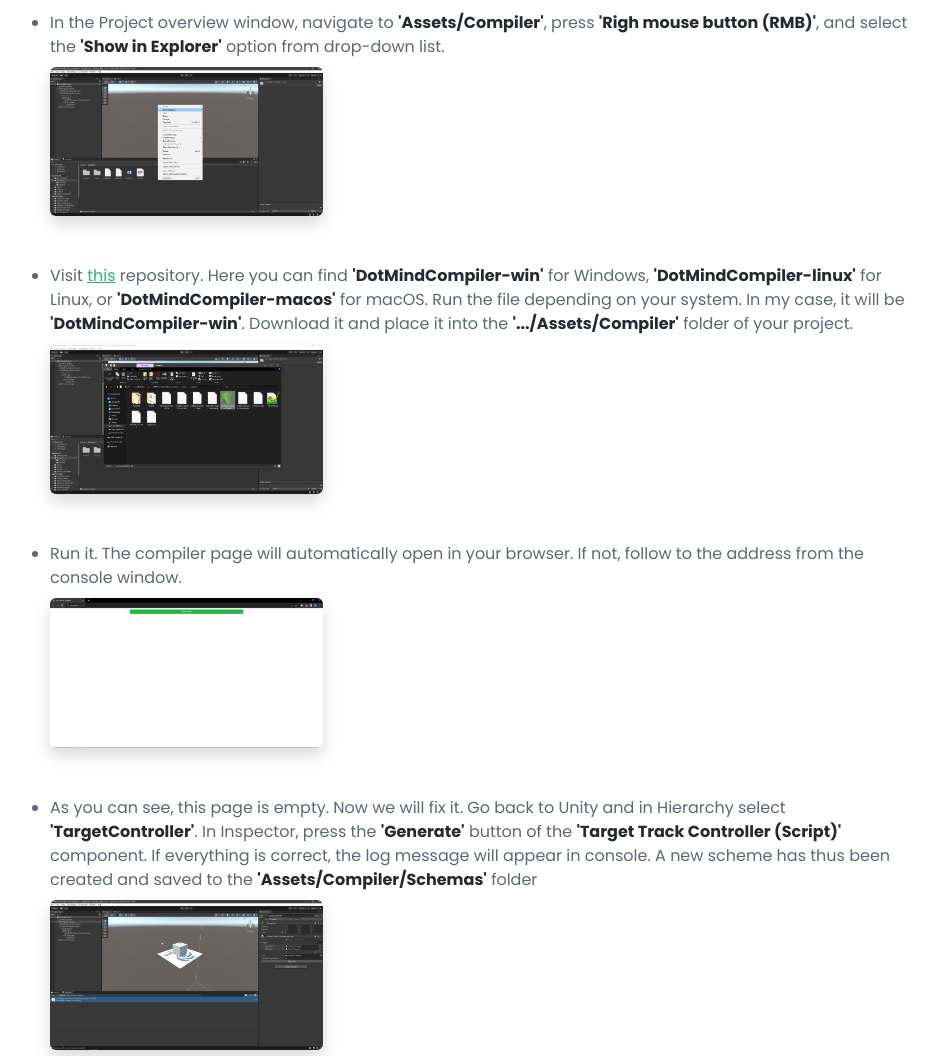
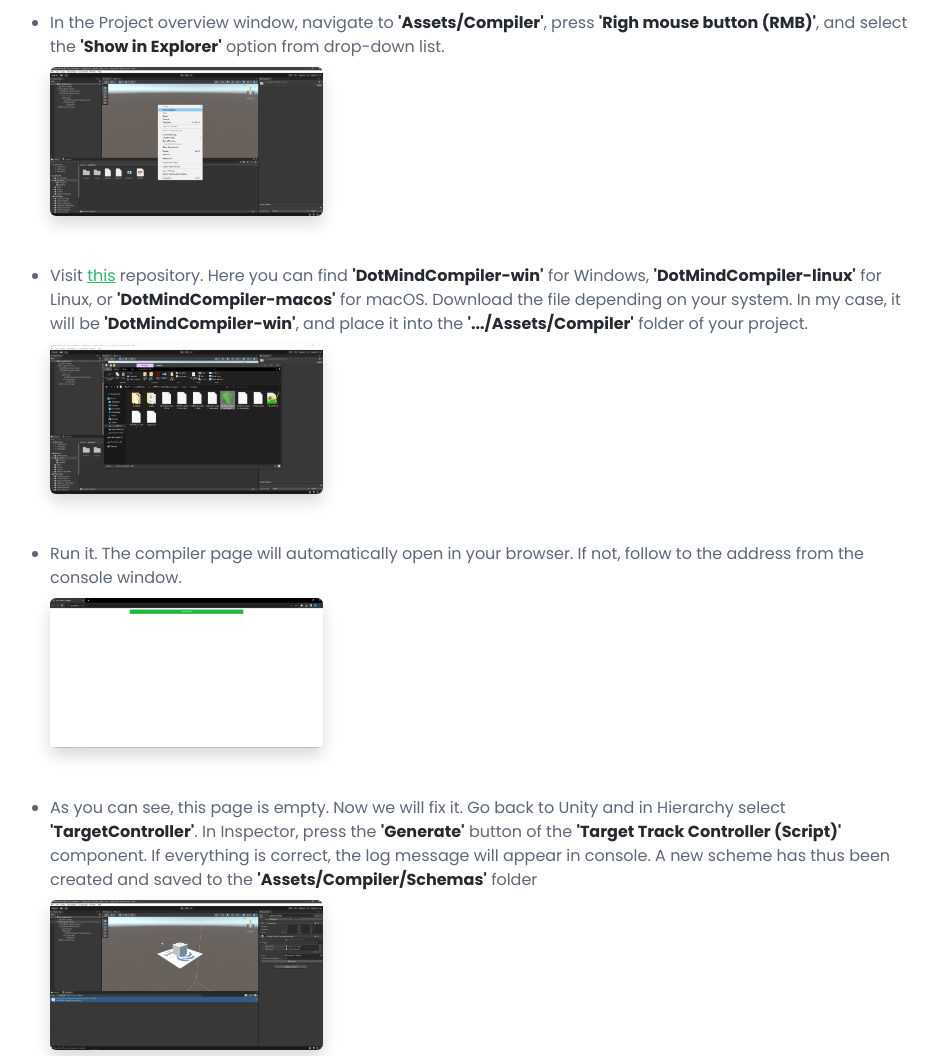
Before and after one commit to Qualium-Systems-Ltd/WebXR-for-WebGL-Documentation, a plain HTML site: page index.html in a window 1280 px wide. Shown: the part 5707-6763 px from the top of the page, without its empty margins (318-1253 px from the left). Drawn offline with nearby package versions, Linux system fonts and the light colour scheme; a script that the page names is missing.

```diff
--- a/index.html
+++ b/index.html
@@ -282,7 +282,7 @@
 									<a href="assets/images/12-ShowInExplorer.PNG"><img class="figure-img img-fluid shadow rounded" src="assets/images/12-ShowInExplorer.PNG" alt="" title="CoderPro Home Page" /></a>
 								</div>
 							</div>
-							<li>Visit <a href="https://github.com/Qualium-Systems-Ltd/WebXR-for-WebGL-Documentation/tree/master/r_DotMindCompiler">this</a> repository. Here you can find <strong>'DotMindCompiler-win'</strong> for Windows, <strong>'DotMindCompiler-linux'</strong> for Linux, or <strong>'DotMindCompiler-macos'</strong> for macOS. Run the file depending on your system. In my case, it will be <strong>'DotMindCompiler-win'</strong>. Download it and place it into the <strong>'.../Assets/Compiler'</strong> folder of your project.</li>
+							<li>Visit <a href="https://github.com/Qualium-Systems-Ltd/WebXR-for-WebGL-Documentation/tree/master/r_DotMindCompiler">this</a> repository. Here you can find <strong>'DotMindCompiler-win'</strong> for Windows, <strong>'DotMindCompiler-linux'</strong> for Linux, or <strong>'DotMindCompiler-macos'</strong> for macOS. Download the file depending on your system. In my case, it will be <strong>'DotMindCompiler-win'</strong>, and place it into the <strong>'.../Assets/Compiler'</strong> folder of your project.</li>
 							<div class="simplelightbox-gallery row mb-3">
 								<div class="col-12 col-md-4 mb-3">
 									<a href="assets/images/13-dotMindCompiler.PNG"><img class="figure-img img-fluid shadow rounded" src="assets/images/13-dotMindCompiler.PNG" alt="" title="CoderPro Home Page" /></a>
```
